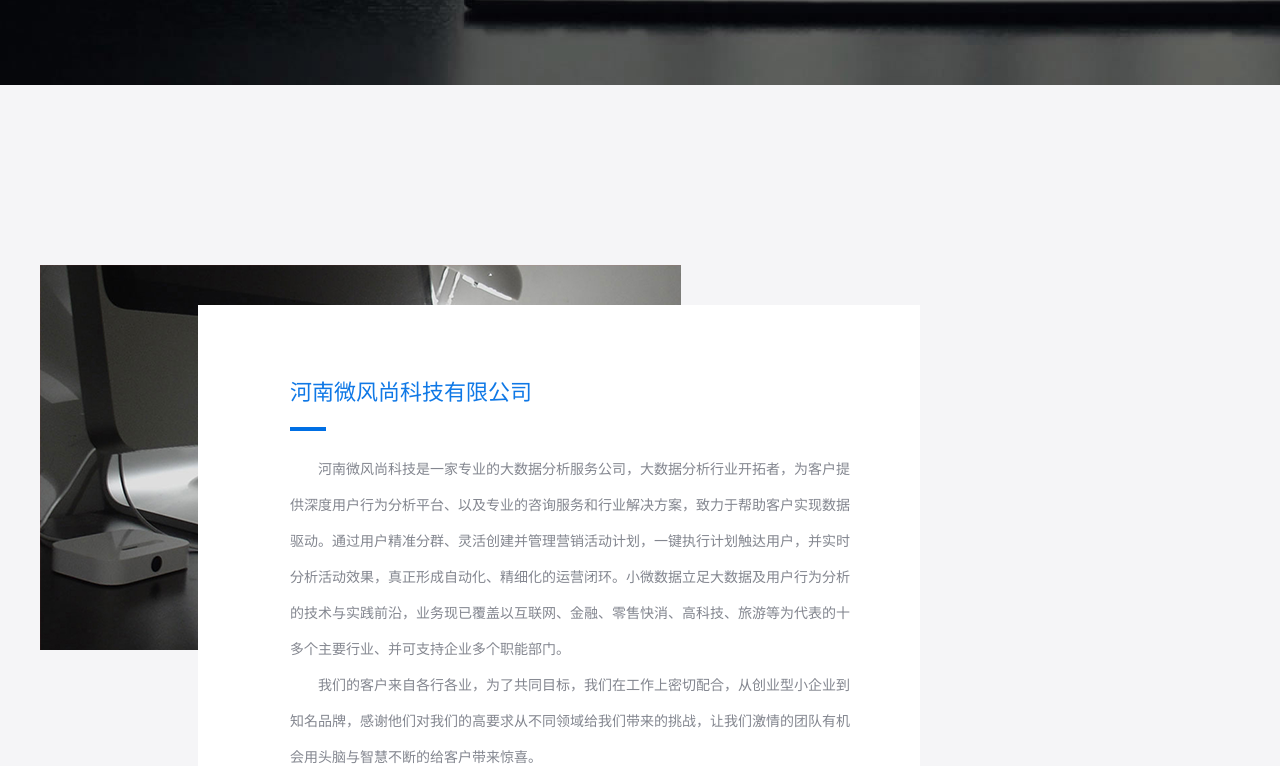
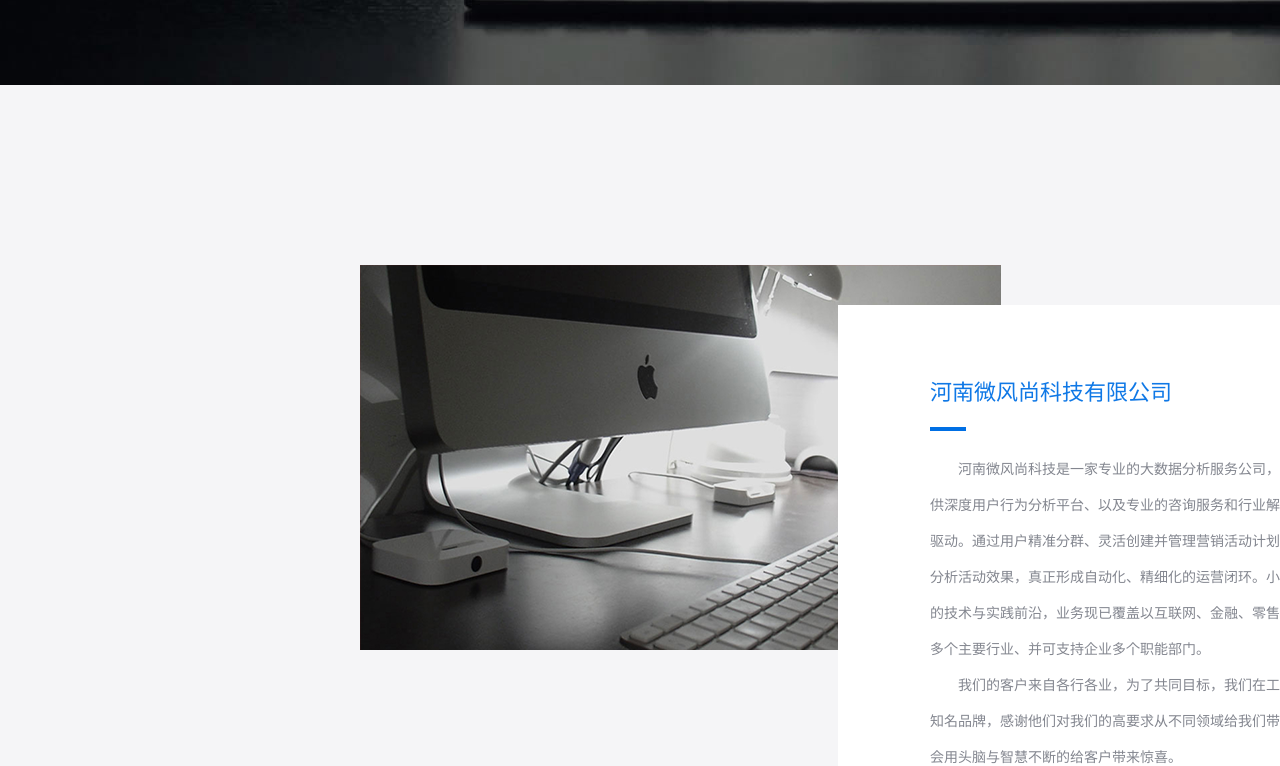
Before and after one commit to 17797776321/vfs.data, a Nuxt app: page /About in a window 1280 px wide. Shown: the part 712-1478 px from the top of the page. Built offline with nearby package versions, Linux system fonts and the light colour scheme.

Commit message:
关于我们页

```diff
--- a/pages/About/index.vue
+++ b/pages/About/index.vue
@@ -62,6 +62,7 @@ export default {
     }
   }
   .content_box {
+    width: 1920px;
     padding-top: 180px;
     padding-bottom: 360px;
     background-color: #f5f5f7;
```
